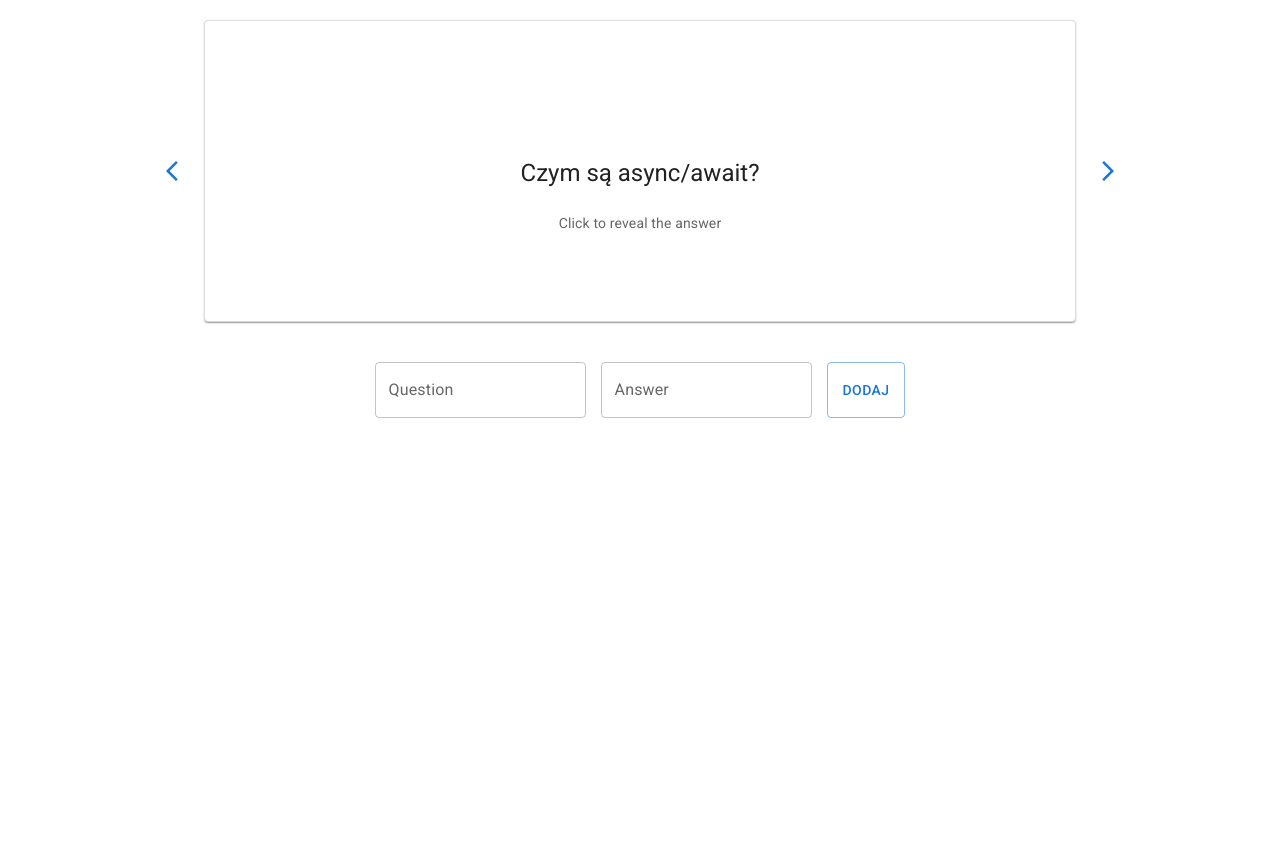
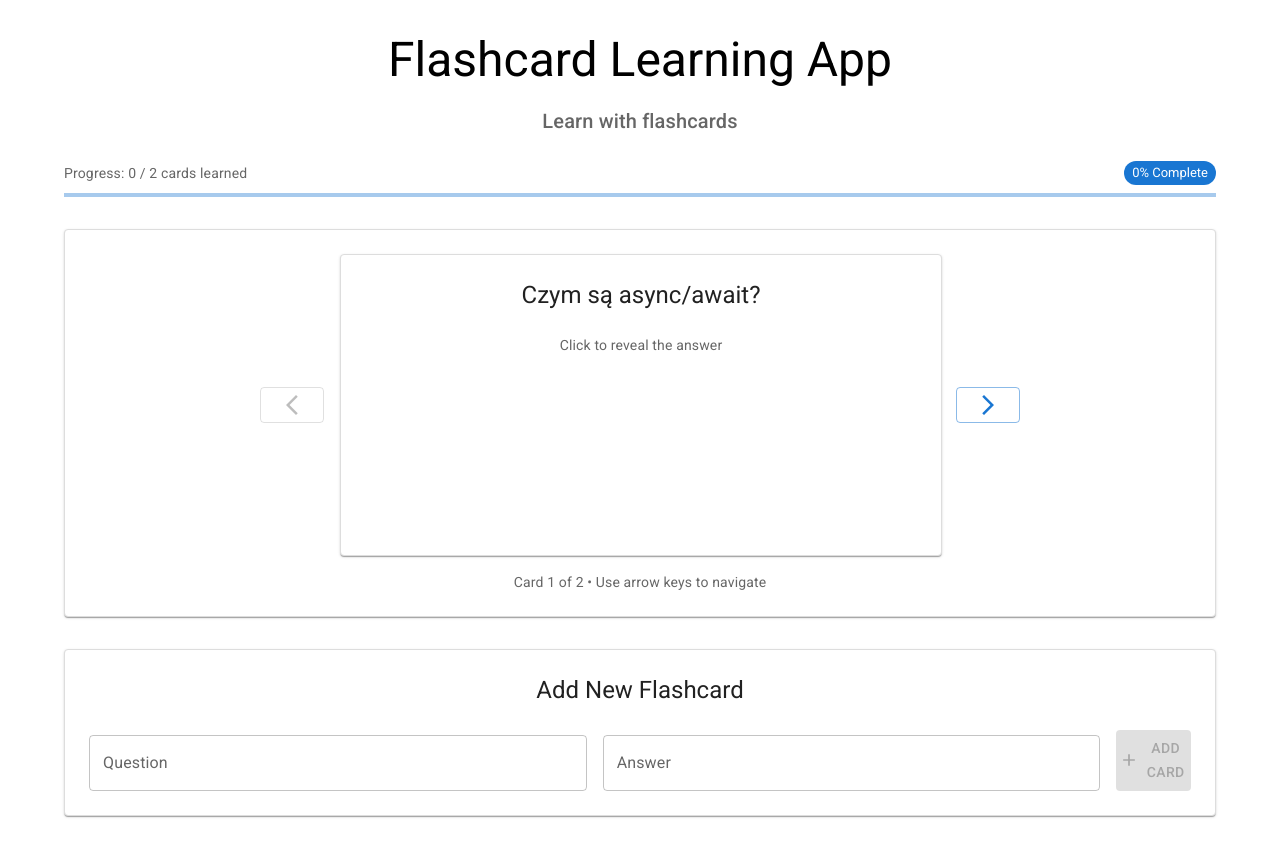
Before and after one commit to julianowicka/flashcard-typescript, a React (Create React App) app: page / in a window 1280 px wide. Before the commit the page ends 800 px from the top, so only its background shows below. Built offline with nearby package versions, Linux system fonts and the light colour scheme.

Commit message:
refactor: simplify App component style

```diff
--- a/src/App.tsx
+++ b/src/App.tsx
@@ -1,22 +1,42 @@
-import React, {ChangeEventHandler, useState} from 'react';
+import React, {ChangeEventHandler, useState, useEffect} from 'react';
 import './App.css';
 import Flashcard from "./components/Flashcard/Flashcard";
-import {Button, TextField} from "@mui/material";
+import {Button, TextField, Typography, Box, Container, Paper, Chip, LinearProgress} from "@mui/material";
 import {FlashcardModel} from "./components/Flashcard/FlashcardModel";
 import ArrowForwardIosIcon from '@mui/icons-material/ArrowForwardIos';
 import ArrowBackIosNewIcon from '@mui/icons-material/ArrowBackIosNew';
+import AddIcon from '@mui/icons-material/Add';
 import {mockFlashcards} from "./components/Flashcard/util/mockFlashcards";
 
 function App() {
     const [flashcards, setFlashcards] = useState(mockFlashcards());
-
+    const [currentIndex, setCurrentIndex] = useState(0);
     const [currentFlashcard, setCurrentFlashcard] = useState(flashcards[0]);
 
+    // Update current flashcard when index or flashcards change
+    useEffect(() => {
+        if (flashcards.length > 0) {
+            setCurrentFlashcard(flashcards[currentIndex]);
+        }
+    }, [currentIndex, flashcards]);
+
     const toggleIsLearned = (index: number, checked: boolean) => {
-        const newFlashcard: FlashcardModel[] = [...flashcards];
-        const toBeChanged = newFlashcard[index];
+        const newFlashcards: FlashcardModel[] = [...flashcards];
+        const toBeChanged = newFlashcards[currentIndex];
         toBeChanged.isLearned = checked;
-        setFlashcards(newFlashcard);
+        setFlashcards(newFlashcards);
+    };
+
+    const goToNext = () => {
+        if (currentIndex < flashcards.length - 1) {
+            setCurrentIndex(currentIndex + 1);
+        }
+    };
+
+    const goToPrevious = () => {
+        if (currentIndex > 0) {
+            setCurrentIndex(currentIndex - 1);
+        }
     };
 
     const [questionInputValue, setQuestionInputValue] = useState("")
@@ -32,62 +52,135 @@ function App() {
     }
 
     const handleAddFlashcard = () => {
+        if (questionInputValue.trim() && answerInputValue.trim()) {
             const newFlashcards: FlashcardModel[] = [...flashcards];
-        newFlashcards.push({answer: answerInputValue, question: questionInputValue, isLearned: true});
+            newFlashcards.push({
+                answer: answerInputValue.trim(),
+                question: questionInputValue.trim(),
+                isLearned: false
+            });
             setFlashcards(newFlashcards);
             setAnswerInputValue("");
             setQuestionInputValue("");
-        alert(newFlashcards.map((f)=>f.question));
+        }
+    };
 
+    const getProgress = () => {
+        const learnedCount = flashcards.filter(card => card.isLearned).length;
+        return (learnedCount / flashcards.length) * 100;
+    };
+
+    const handleKeyPress = (event: React.KeyboardEvent) => {
+        if (event.key === 'ArrowRight') {
+            goToNext();
+        } else if (event.key === 'ArrowLeft') {
+            goToPrevious();
         }
-
-    const flashcardWidth = () => {
-        return Math.min(1000, window.innerWidth);
-    }
+    };
 
 
     return (
-        <div className="App" style={{
-            display: "flex",
-            flexDirection: "column",
-            alignItems: "center"
-        }}>
-            <div
+        <Container maxWidth="lg" sx={{ py: 4 }} onKeyDown={handleKeyPress} tabIndex={0}>
+            <Box sx={{ textAlign: 'center', mb: 4 }}>
+                <Typography variant="h3" component="h1" gutterBottom>
+                    Flashcard Learning App
+                </Typography>
+                <Typography variant="h6" color="text.secondary" gutterBottom>
+                    Learn with flashcards
+                </Typography>
 
-                style={{
-                    display: "flex",
-                    width: flashcardWidth() + "px",
-                }}
-            >
-                <Button variant="text"
-                        style={{width: "30px"}}
+                {/* Progress Section */}
+                <Box sx={{ mt: 3, mb: 2 }}>
+                    <Box sx={{ display: 'flex', justifyContent: 'space-between', alignItems: 'center', mb: 1 }}>
+                        <Typography variant="body2" color="text.secondary">
+                            Progress: {flashcards.filter(card => card.isLearned).length} / {flashcards.length} cards learned
+                        </Typography>
+                        <Chip
+                            label={`${Math.round(getProgress())}% Complete`}
+                            color={getProgress() === 100 ? 'success' : 'primary'}
+                            size="small"
+                        />
+                    </Box>
+                    <LinearProgress
+                        variant="determinate"
+                        value={getProgress()}
+                    />
+                </Box>
+            </Box>
+
+            {/* Flashcard Navigation Section */}
+            <Paper sx={{ p: 3, mb: 4, border: '1px solid #ddd' }}>
+                <Box sx={{ display: 'flex', alignItems: 'center', justifyContent: 'center', gap: 2 }}>
+                    <Button
+                        variant="outlined"
+                        onClick={goToPrevious}
+                        disabled={currentIndex === 0}
                     >
                         <ArrowBackIosNewIcon/>
                     </Button>
+
+                    <Box sx={{ flex: 1, maxWidth: 600 }}>
                         <Flashcard
                             answer={currentFlashcard.answer}
                             question={currentFlashcard.question}
                             isLearned={currentFlashcard.isLearned}
                             toggleIsLearnedFunction={toggleIsLearned}
-                    flashcardIndex={0}
+                            flashcardIndex={currentIndex}
                         />
-                <Button variant="text"
-                        style={{width: "30px"}}
+                    </Box>
+
+                    <Button
+                        variant="outlined"
+                        onClick={goToNext}
+                        disabled={currentIndex === flashcards.length - 1}
                     >
                         <ArrowForwardIosIcon/>
                     </Button>
-            </div>
+                </Box>
 
+                <Typography variant="body2" color="text.secondary" sx={{ textAlign: 'center', mt: 2 }}>
+                    Card {currentIndex + 1} of {flashcards.length} • Use arrow keys to navigate
+                </Typography>
+            </Paper>
 
-            <div style={{margin: "40px 0 200px 0"}}>
-                <TextField label="Question" variant="outlined" onChange={handleChangeQuestion}
-                           value={questionInputValue}/>
-                <TextField style={{margin: "0 0 0 15px"}} label="Answer" variant="outlined"
-                           onChange={handleChangeAnswer} value={answerInputValue}/>
-                <Button style={{margin: "0 0 0 15px", height: "56px"}} variant="outlined"
-                        onClick={handleAddFlashcard}>Dodaj</Button>
-            </div>
-        </div>
+            {/* Add New Flashcard Section */}
+            <Paper sx={{ p: 3, border: '1px solid #ddd' }}>
+                <Typography variant="h5" gutterBottom sx={{ textAlign: 'center', mb: 3 }}>
+                    Add New Flashcard
+                </Typography>
+                <Box sx={{
+                    display: 'flex',
+                    gap: 2,
+                    flexDirection: { xs: 'column', md: 'row' },
+                    alignItems: { xs: 'stretch', md: 'flex-end' }
+                }}>
+                    <TextField
+                        label="Question"
+                        variant="outlined"
+                        onChange={handleChangeQuestion}
+                        value={questionInputValue}
+                        fullWidth
+                        placeholder="Enter your question here..."
+                    />
+                    <TextField
+                        label="Answer"
+                        variant="outlined"
+                        onChange={handleChangeAnswer}
+                        value={answerInputValue}
+                        fullWidth
+                        placeholder="Enter the answer here..."
+                    />
+                    <Button
+                        variant="contained"
+                        onClick={handleAddFlashcard}
+                        disabled={!questionInputValue.trim() || !answerInputValue.trim()}
+                        startIcon={<AddIcon />}
+                    >
+                        Add Card
+                    </Button>
+                </Box>
+            </Paper>
+        </Container>
     );
 }
 
```
Lines whose indentation alone changed are shown as unchanged.
